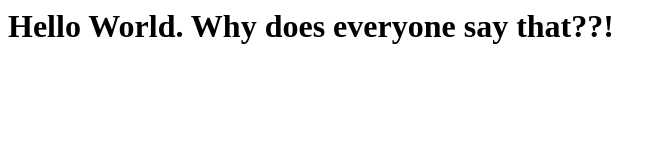
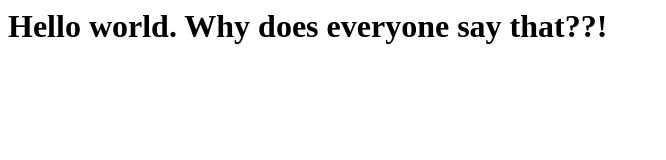
Before and after one commit to KatieJyemfa/katiejyemfa.github.io, a plain HTML site: page index.html in a window 1280 px wide. Shown: the whole page, without its empty margins (0-666 px from the left). Drawn offline with Linux system fonts and the light colour scheme.

Commit message:
Update index.html

```diff
--- a/index.html
+++ b/index.html
@@ -1 +1 @@
-<h1>Hello World. Why does everyone say that??!<h1>
+<h1>Hello world. Why does everyone say that??!<h1>
```
